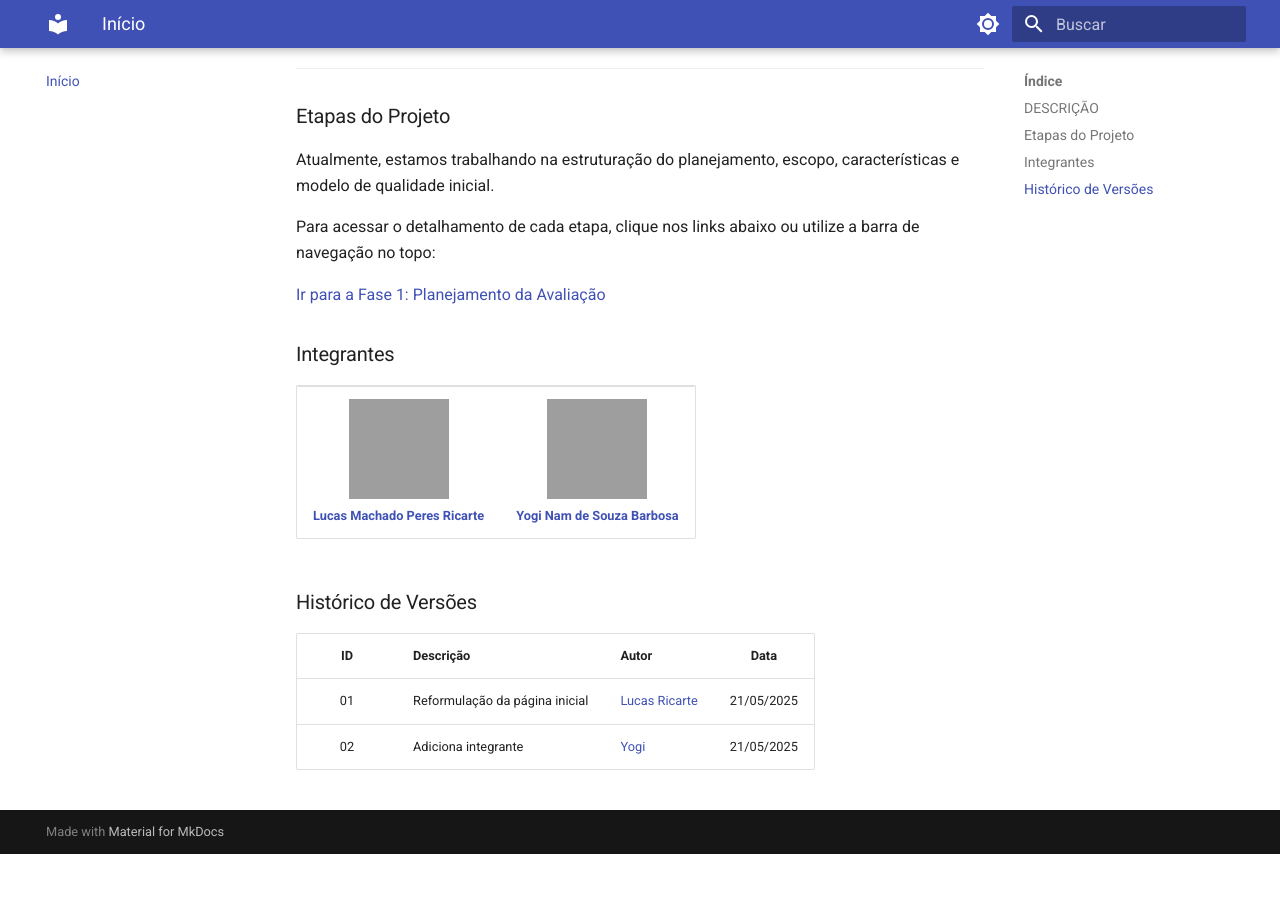
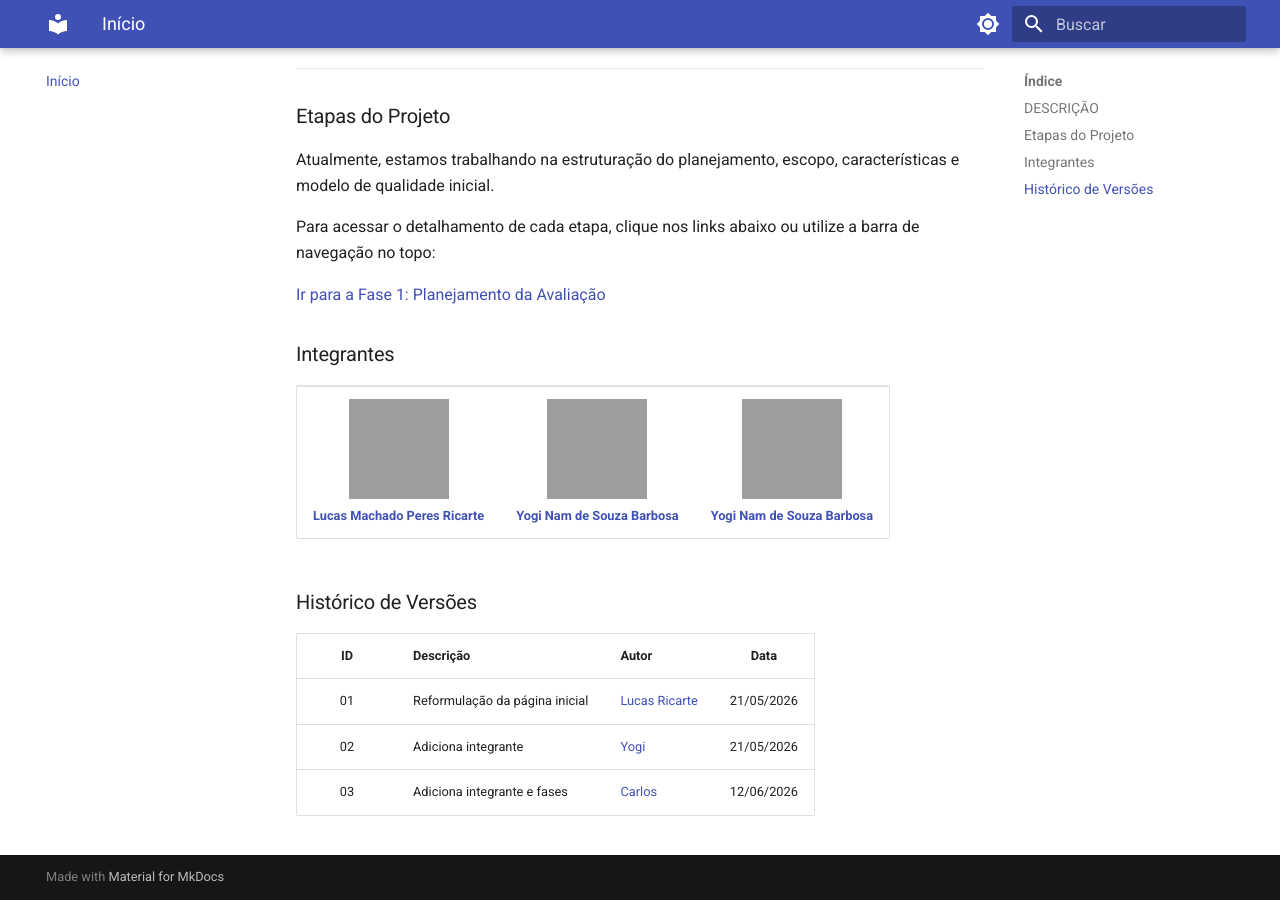
Before and after one commit to FCTE-Qualidade-de-Software-1/2026-1_T02_ROBERTA_WILLIAMS, an MkDocs documentation site: the page built from docs/index.md, in a window 1280 px wide and 900 px high, scrolled down 902 px. Built offline with MkDocs 1.6.1 and Material for MkDocs 9.7.7, drawn with Linux system fonts in a browser that asks for light colours; before the commit the page ends 1756 px from its top, so only the background shows below that; grey boxes are pictures that could not be loaded.

Commit message:
adicionando integrante

```diff
--- a/docs/index.md
+++ b/docs/index.md
@@ -33,6 +33,10 @@ Para acessar o detalhamento de cada etapa, clique nos links abaixo ou utilize a
       <img src="https://github.com/oyogi.png?size=100" width=100><br>
       <b><a href="https://github.com/oyogi">Yogi Nam de Souza Barbosa</a></b><br>
     </td>
+  <td align="center">
+      <img src="https://github.com/Carlos-UCH.png?size=100" width=100><br>
+      <b><a href="https://github.com/Carlos-UCH">Yogi Nam de Souza Barbosa</a></b><br>
+    </td>
   </tr>
 </table>
 
@@ -40,5 +44,6 @@ Para acessar o detalhamento de cada etapa, clique nos links abaixo ou utilize a
 
 | ID | Descrição | Autor | Data |
 |:--:|:---------|:------|:----:|
-| 01 | Reformulação da página inicial | [Lucas Ricarte](https://github.com/Lucas-Ricarte) | 21/05/2025 |
-| 02 | Adiciona integrante | [Yogi](https://github.com/oyogi) | 21/05/2025 |
+| 01 | Reformulação da página inicial | [Lucas Ricarte](https://github.com/Lucas-Ricarte) | 21/05/2026 |
+| 02 | Adiciona integrante | [Yogi](https://github.com/oyogi) | 21/05/2026 |
+| 03 | Adiciona integrante e fases| [Carlos](https://github.com/Carlos-UCH) | 12/06/2026 |
```
Also changed, not shown: docs/fase4/confiabilidade.md (added).
